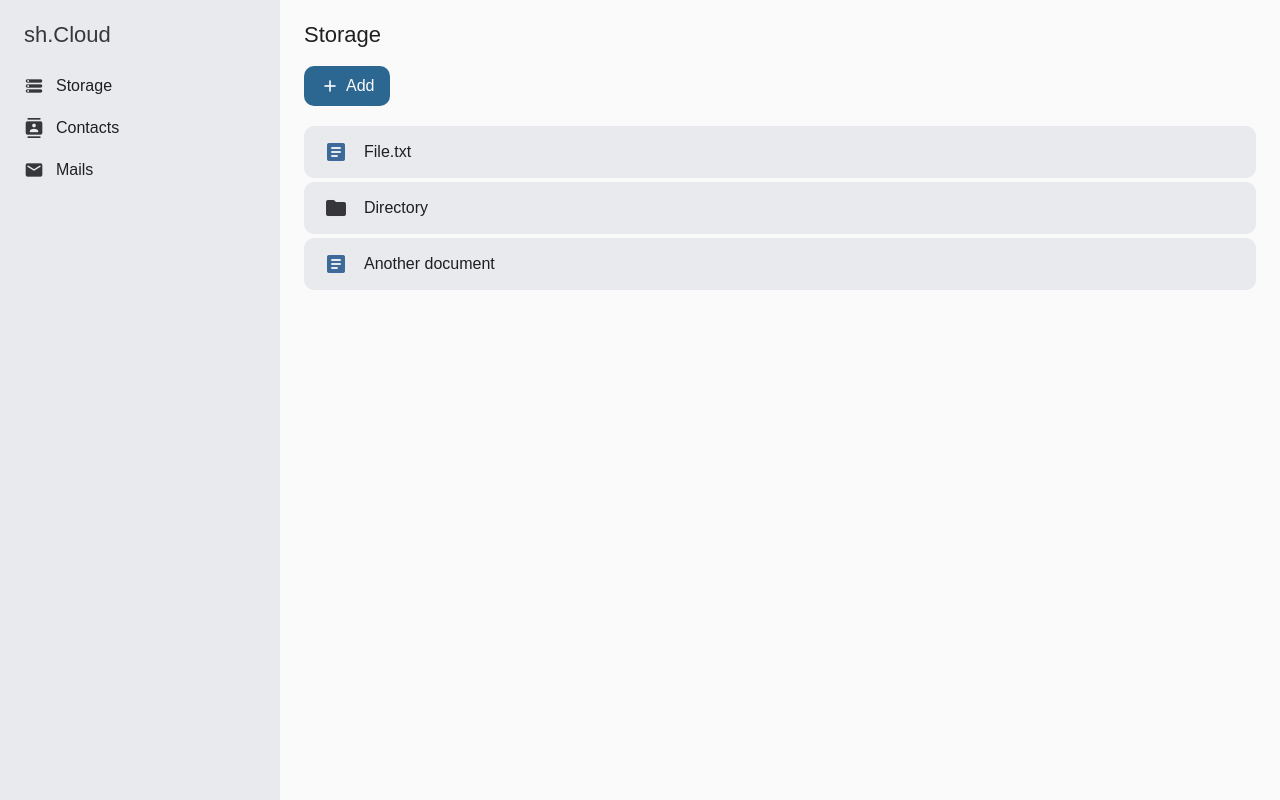
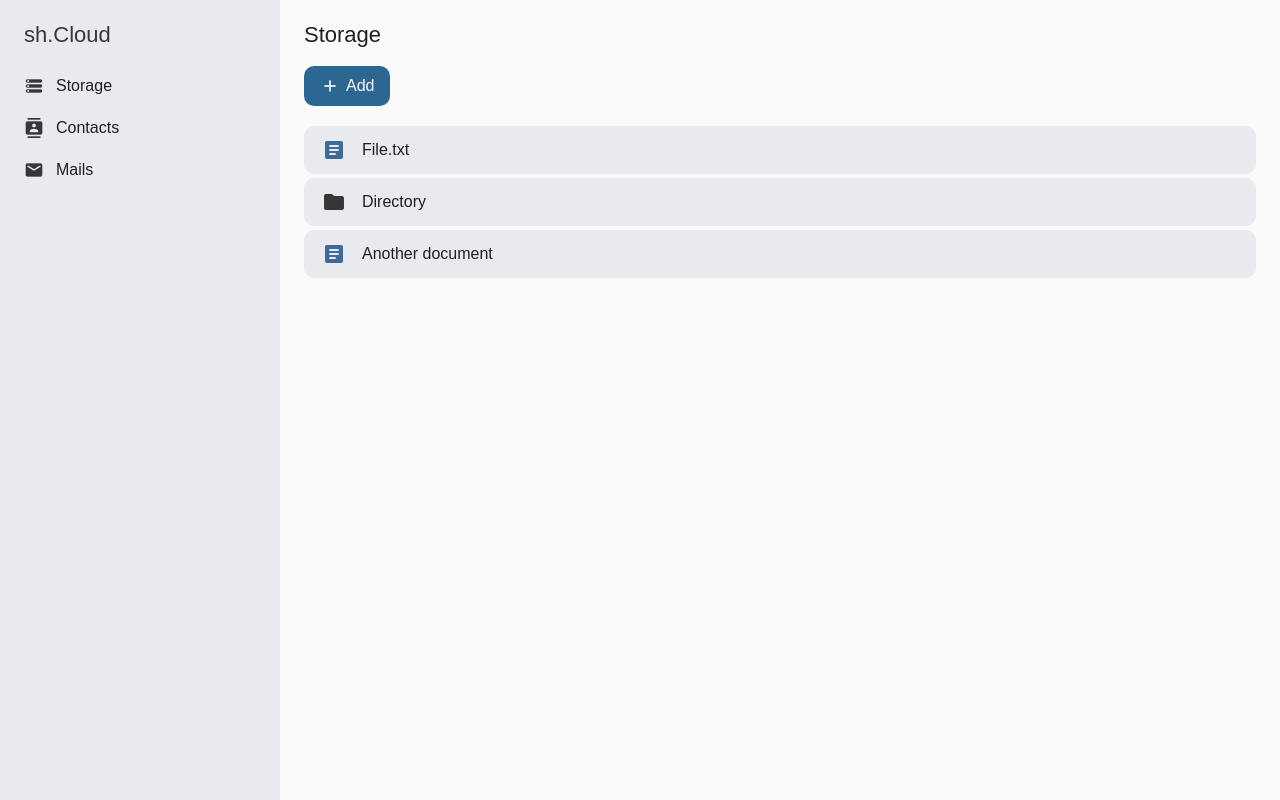
Before and after one commit to quentinguidee/cloud-sh-client, a React app: page /storage in a window 1280 px wide. Built offline with nearby package versions, Linux system fonts and the light colour scheme.

Commit message:
Refine File item paddings
Signed-off-by: Quentin Guidée <quentin.guidee@gmail.com>

```diff
--- a/src/Layouts/FileListItem/FileListItem.module.sass
+++ b/src/Layouts/FileListItem/FileListItem.module.sass
@@ -5,7 +5,7 @@
 .item
     background-color: colors.$background-secondary
     border-radius: dimensions.$border-radius-large
-    padding: 14px 20px
+    padding: 12px 18px
     transition: transitions.$default
     cursor: pointer
 
```
